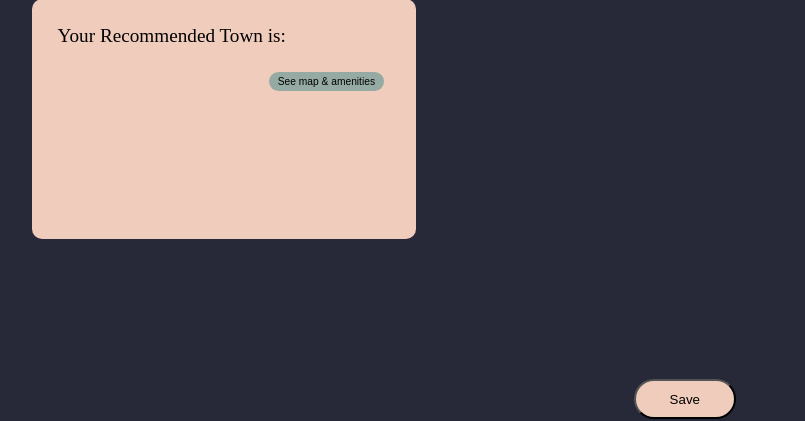
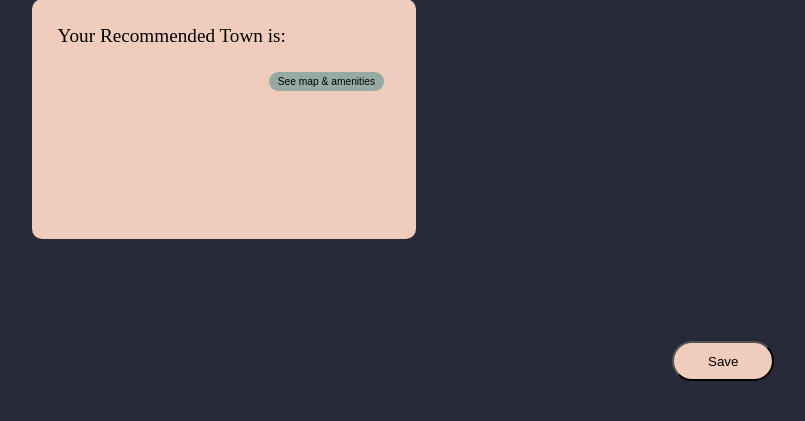
Before and after one commit to architg1/PiedPiper, a Python web app: template webapp/app/templates/recommend.html in a window 1280 px wide. Shown: the part 379-800 px from the top of the page, without its empty margins (416-1221 px from the left). Run offline with Jinja, Linux system fonts and the light colour scheme; the template is opened without the code that fills it, so the values that code supplies are empty.

Commit message:
edited css

```diff
--- a/webapp/app/templates/base.html
+++ b/webapp/app/templates/base.html
@@ -55,7 +55,7 @@
       }
 
       a.del:visited {
-        color: #95aaa2;
+        color: black;
         background-color: rgb(0, 129, 129);
         text-decoration: none;
       }
--- a/webapp/app/templates/recommend.html
+++ b/webapp/app/templates/recommend.html
@@ -9,6 +9,9 @@
 
       body {
         background-color: #272838;
+        max-width: 100%;
+        overflow-x: hidden;
+        overflow-y: hidden;
       }
 
       #header {
@@ -99,8 +102,11 @@
         height: 5vh;
         border-radius: 30px;
         background-color: #f0ccbc;
-        float: right;
+        /* float: right; */
         margin-right: 10vw;
+        position: absolute;
+        left: 85%;
+        bottom: 5%;
       }
 
       #recommend {
--- a/webapp/app/templates/user.html
+++ b/webapp/app/templates/user.html
@@ -28,7 +28,7 @@
     <p>
       <button id="delete">
         <a
-          id="del"
+          class="del"
           href="{{ url_for('delete',username=current_user.username, id = ri.id) }}"
           >Delete Entry</a
         >
@@ -53,7 +53,7 @@
     <p>
       <button id="delete">
         <a
-          id="del"
+          class="del"
           href="{{ url_for('deletebuyer',username=current_user.username, id = ri.id) }}"
           >Delete Entry</a
         >
@@ -75,7 +75,7 @@
     <p>
       <button id="delete">
         <a
-          id="del"
+          class="del"
           href="{{ url_for('deletetown',username=current_user.username, id = ri.id) }}"
           >Delete Entry</a
         >
```
Also changed, not shown: webapp/app.db.
